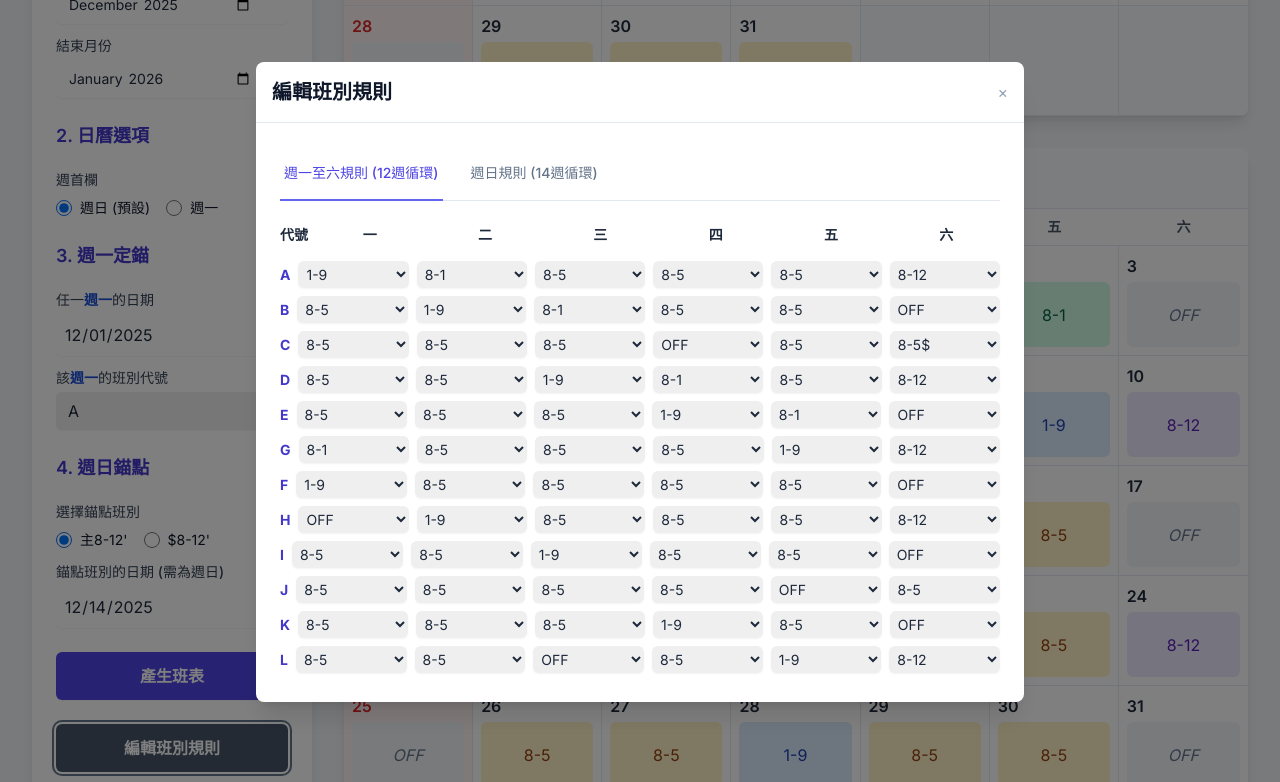
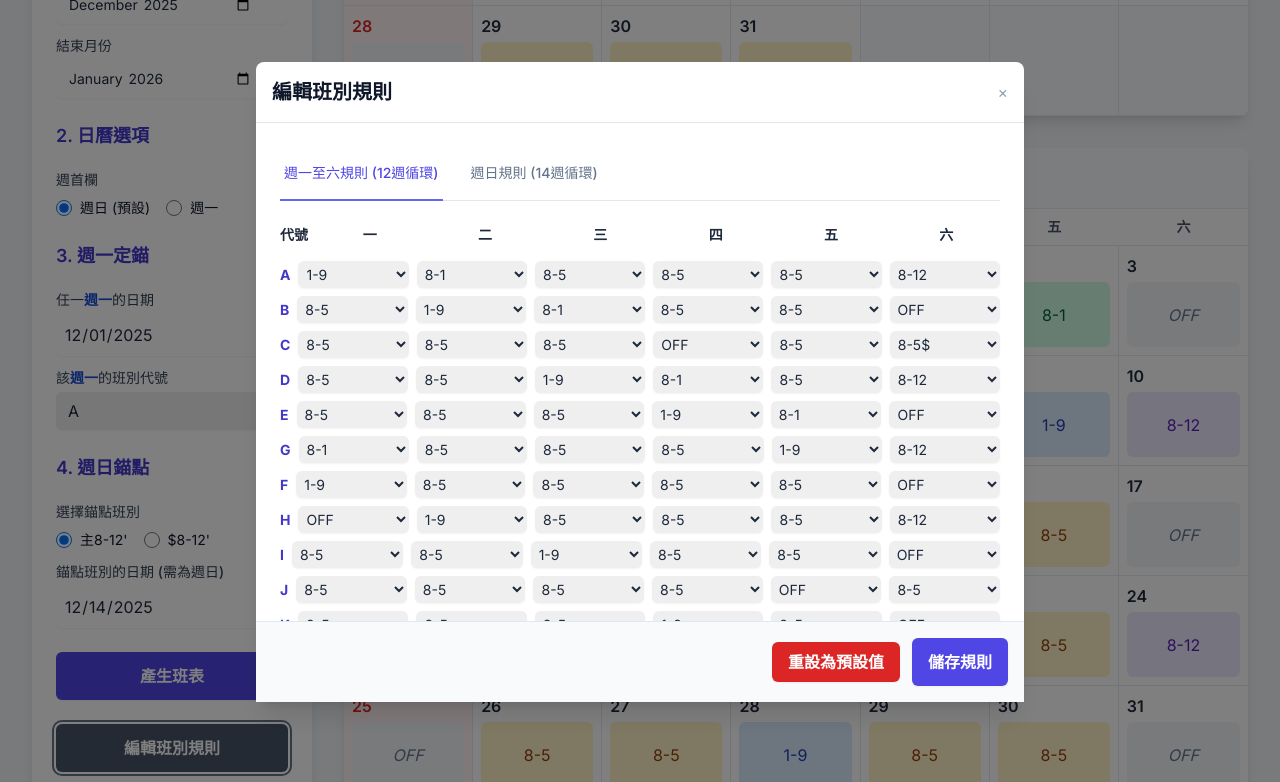
Before and after one commit to ekatsiming-dev/shift, a plain HTML site: page index.html in a window 1280 px wide. Both pictures are taken after a click on the button "編輯班別規則". Shown: the part 564-1346 px from the top of the page. Drawn offline with nearby package versions, Linux system fonts and the light colour scheme.

Commit message:
Update index.html
終於肯把彈出視窗修好

```diff
--- a/index.html
+++ b/index.html
@@ -29,6 +29,9 @@
         }
         .modal-content {
             max-height: 80vh; /* 限制 modal 高度 */
+            /* [改善] 確保 modal-content 使用 flex 佈局來固定頁尾 */
+            display: flex;
+            flex-direction: column;
         }
     </style>
 </head>
@@ -146,7 +149,8 @@
 
     <!-- [改善 4] 規則編輯器 Modal -->
     <div id="rule-editor-modal" class="fixed inset-0 z-50 flex items-center justify-center p-4 hidden modal-backdrop">
-        <div class="modal-content bg-white rounded-lg shadow-xl w-full max-w-3xl overflow-hidden">
+        <!-- [改善] 移除 overflow-hidden，改由 modal-content 的 flex 佈局控制 -->
+        <div class="modal-content bg-white rounded-lg shadow-xl w-full max-w-3xl">
             <!-- Modal Header -->
             <div class="flex justify-between items-center p-4 border-b border-slate-200">
                 <h3 class="text-xl font-bold text-slate-900">編輯班別規則</h3>
@@ -154,7 +158,8 @@
             </div>
 
             <!-- Modal Body -->
-            <div class="p-6 overflow-y-auto">
+            <!-- [改善] 新增 flex-grow 讓此區塊填滿可用空間，並獨立滾動 -->
+            <div class="p-6 overflow-y-auto flex-grow">
                 <!-- Tabs -->
                 <div class="mb-4 border-b border-slate-200">
                     <!-- [改善 1] 縮小頁籤間距 space-x-8 -> space-x-6 -->
```
